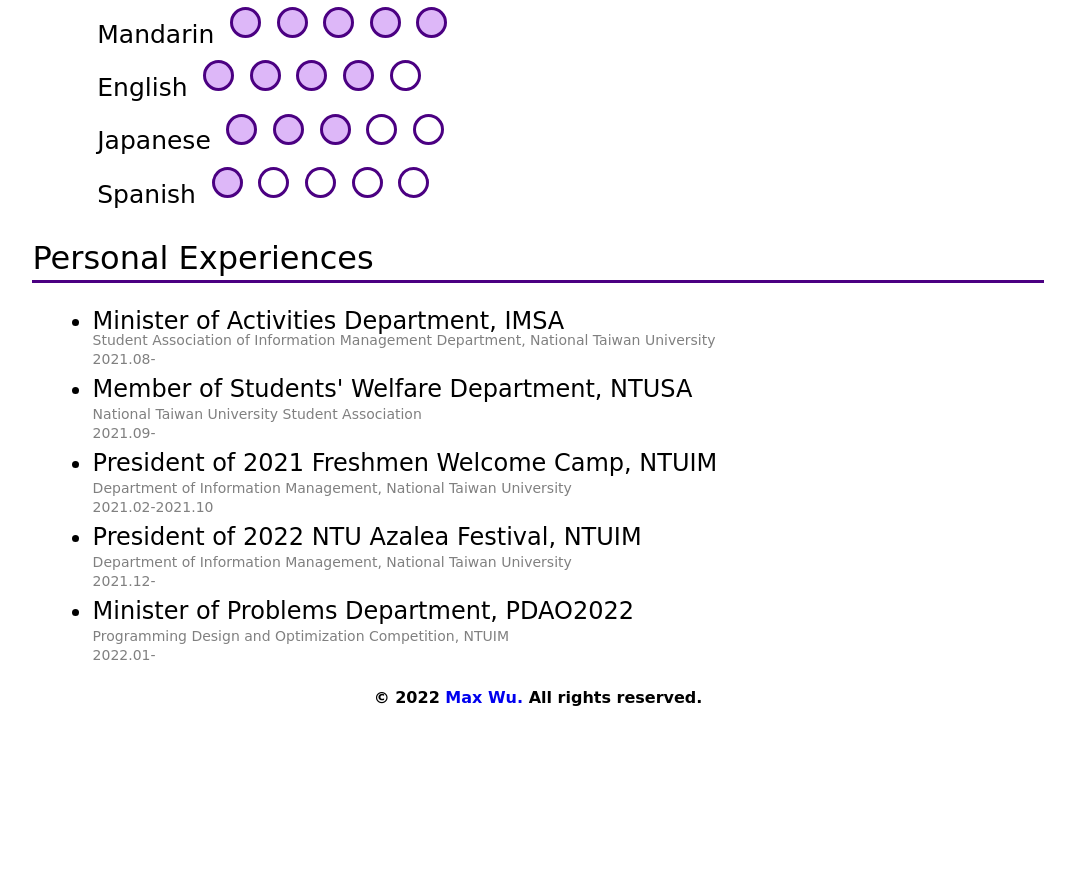
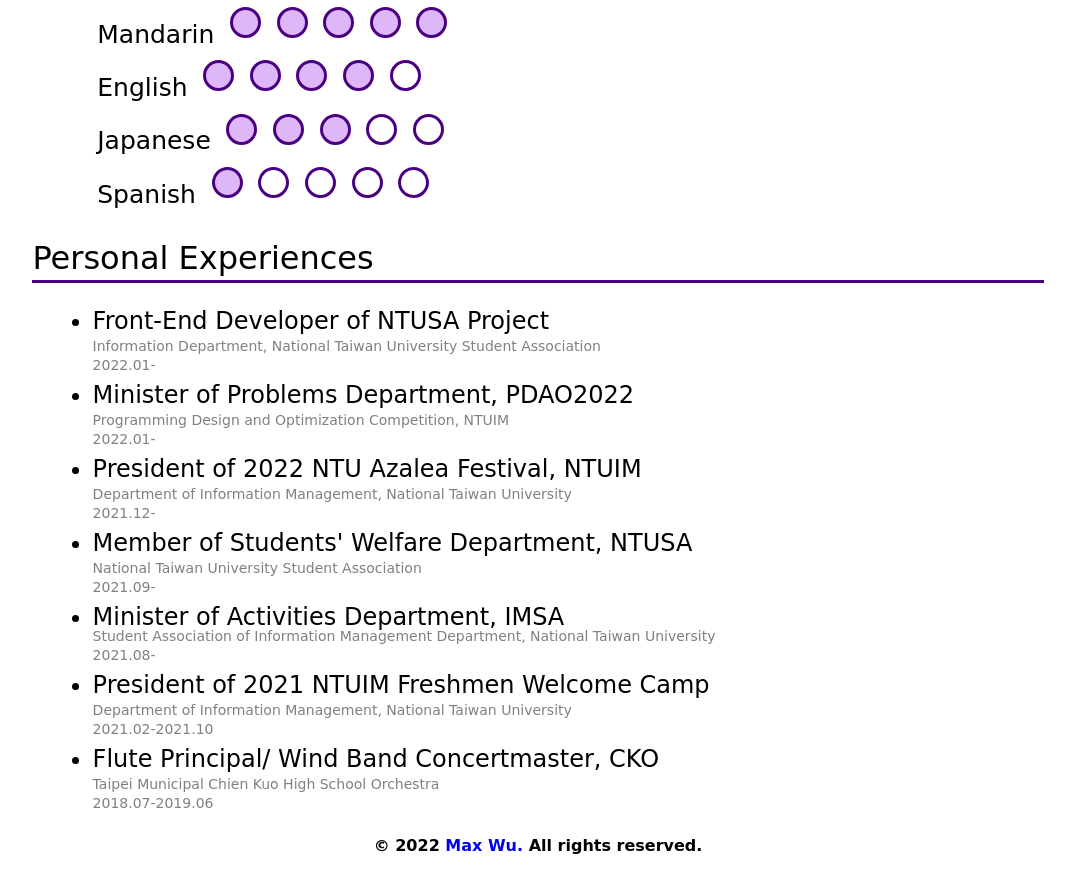
Before and after one commit to maxyhwu/Personal-Website, a plain HTML site: page about.html in a window 1280 px wide. Shown: the part 1346-2217 px from the top of the page, without its empty margins (102-1177 px from the left). Before the commit the page ends 2069 px from the top, so only its background shows below. Drawn offline with Linux system fonts and the light colour scheme; a web font is replaced by a local one.

Commit message:
Regular update

```diff
--- a/about.html
+++ b/about.html
@@ -153,9 +153,19 @@
       <div class="infotitle">Personal Experiences</div>
       <ul class="personalexperience">
         <li>
-          <div class="name">Minister of Activities Department, IMSA</div>
-          <div class="org">Student Association of Information Management Department, National Taiwan University</div>
-          <div class="org">2021.08-</div>
+          <div>Front-End Developer of NTUSA Project</div>
+          <div class="org">Information Department, National Taiwan University Student Association</div>
+          <div class="org">2022.01-</div>
+        </li>
+        <li>
+          <div>Minister of Problems Department, PDAO2022</div>
+          <div class="org">Programming Design and Optimization Competition, NTUIM</div>
+          <div class="org">2022.01-</div>
+        </li>
+        <li>
+          <div>President of 2022 NTU Azalea Festival, NTUIM</div>
+          <div class="org">Department of Information Management, National Taiwan University</div>
+          <div class="org">2021.12-</div>
         </li>
         <li>
           <div>Member of Students' Welfare Department, NTUSA</div>
@@ -163,19 +173,19 @@
           <div class="org">2021.09-</div>
         </li>
         <li>
-          <div>President of 2021 Freshmen Welcome Camp, NTUIM</div>
+          <div class="name">Minister of Activities Department, IMSA</div>
+          <div class="org">Student Association of Information Management Department, National Taiwan University</div>
+          <div class="org">2021.08-</div>
+        </li>
+        <li>
+          <div>President of 2021 NTUIM Freshmen Welcome Camp</div>
           <div class="org">Department of Information Management, National Taiwan University</div>
           <div class="org">2021.02-2021.10</div>
         </li>
         <li>
-          <div>President of 2022 NTU Azalea Festival, NTUIM</div>
-          <div class="org">Department of Information Management, National Taiwan University</div>
-          <div class="org">2021.12-</div>
-        </li>
-        <li>
-          <div>Minister of Problems Department, PDAO2022</div>
-          <div class="org">Programming Design and Optimization Competition, NTUIM</div>
-          <div class="org">2022.01-</div>
+          <div>Flute Principal/ Wind Band Concertmaster, CKO</div>
+          <div class="org">Taipei Municipal Chien Kuo High School Orchestra</div>
+          <div class="org">2018.07-2019.06</div>
         </li>
       </ul>
     </div>
```
Also changed, not shown: index.html (+1 -0 lines), posts.html (renamed from news.html, +10 -3 lines), project.html (+13 -6 lines).
